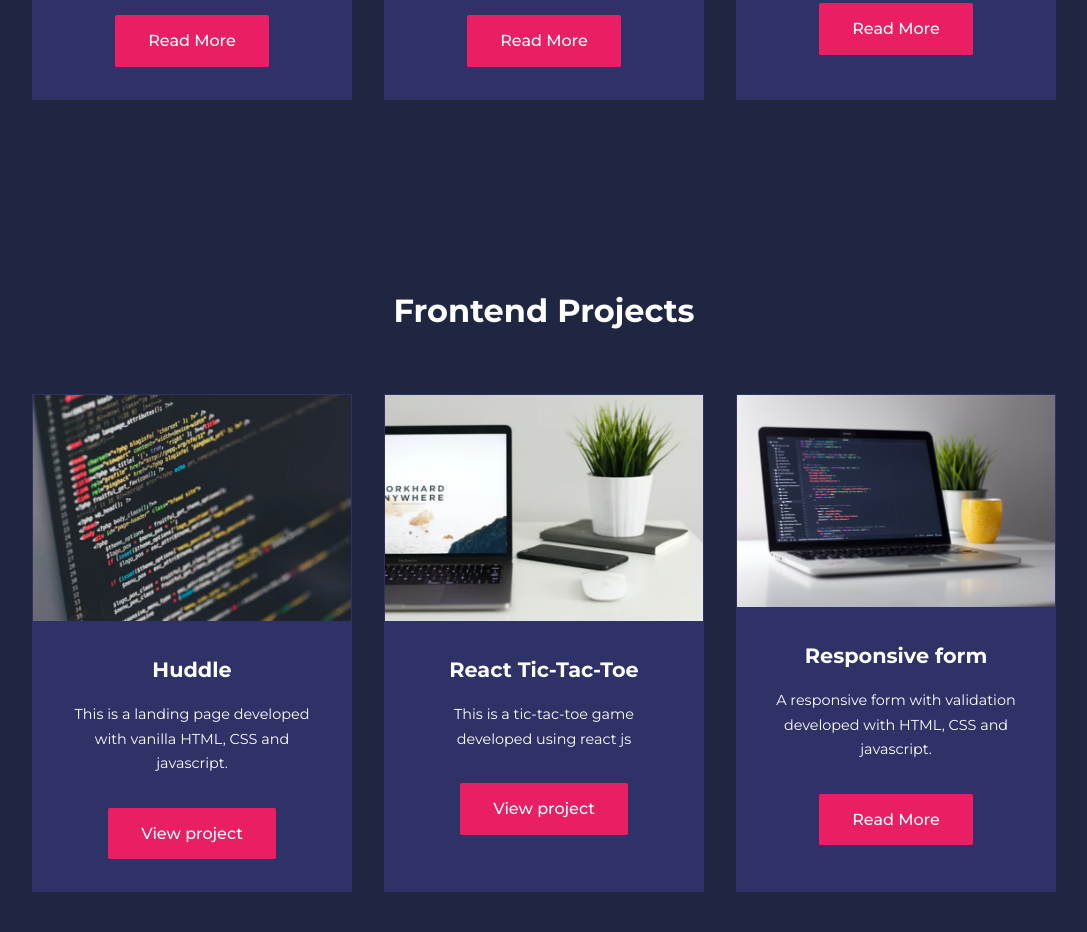
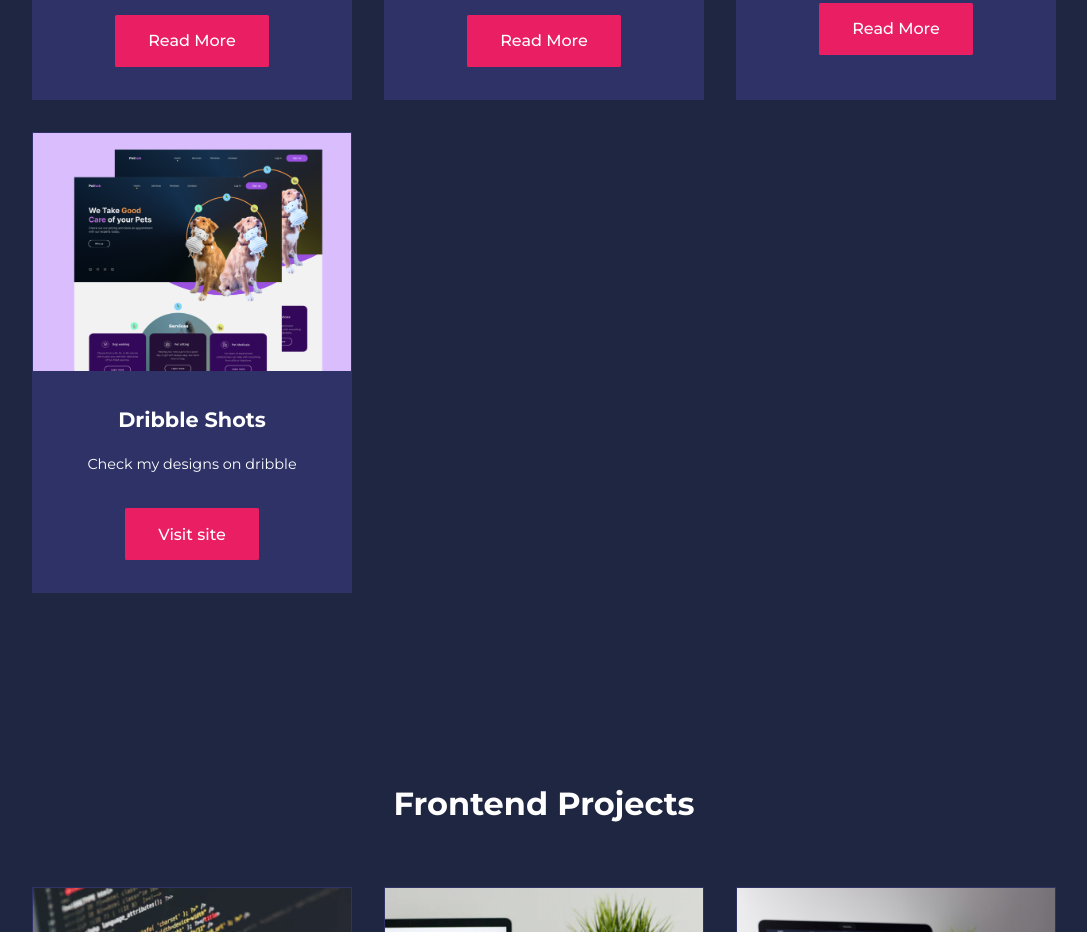
Before and after one commit to adexfit/combineportfolio, a plain HTML site: page index.html in a window 1280 px wide. Shown: the part 1851-2783 px from the top of the page, without its empty margins (96-1183 px from the left). Drawn offline with nearby package versions, Linux system fonts and the light colour scheme.

Commit message:
added dribble link

```diff
--- a/index.html
+++ b/index.html
@@ -51,6 +51,7 @@
                             <li class="menu-item"><a href="futurex.html">Future-X private</a></li>
                             <li class="menu-item"><a href="pleasurate.html">Pleasurate</a></li>
                             <li class="menu-item"><a href="testa.html">Testa</a></li>
+                            <li class="menu-item"><a href="https://dribbble.com/realAdexmedia">Dribble shots</a></li>
                         </ul>
                     </li>
                     <li class="menu-item menu-item-has-children">
@@ -217,6 +218,17 @@
             </div>
           </article>
 
+          <article class="project">
+            <div class="project__image">
+                <img src="images/pethub.png" alt="#">
+            </div>
+            <div class="project__info">
+                <h4>Dribble Shots</h4>
+                <p>Check my designs on dribble</p>
+                <a href="https://dribbble.com/realAdexmedia" class="btn btn-primary">Visit site</a>
+            </div>
+          </article>
+
       </div>
   </section>
 
```
Also changed, not shown: futurex.html (+13 -2 lines), pleasurate.html (+11 -1 lines), testa.html (+12 -1 lines), images/pethub.png (added).
